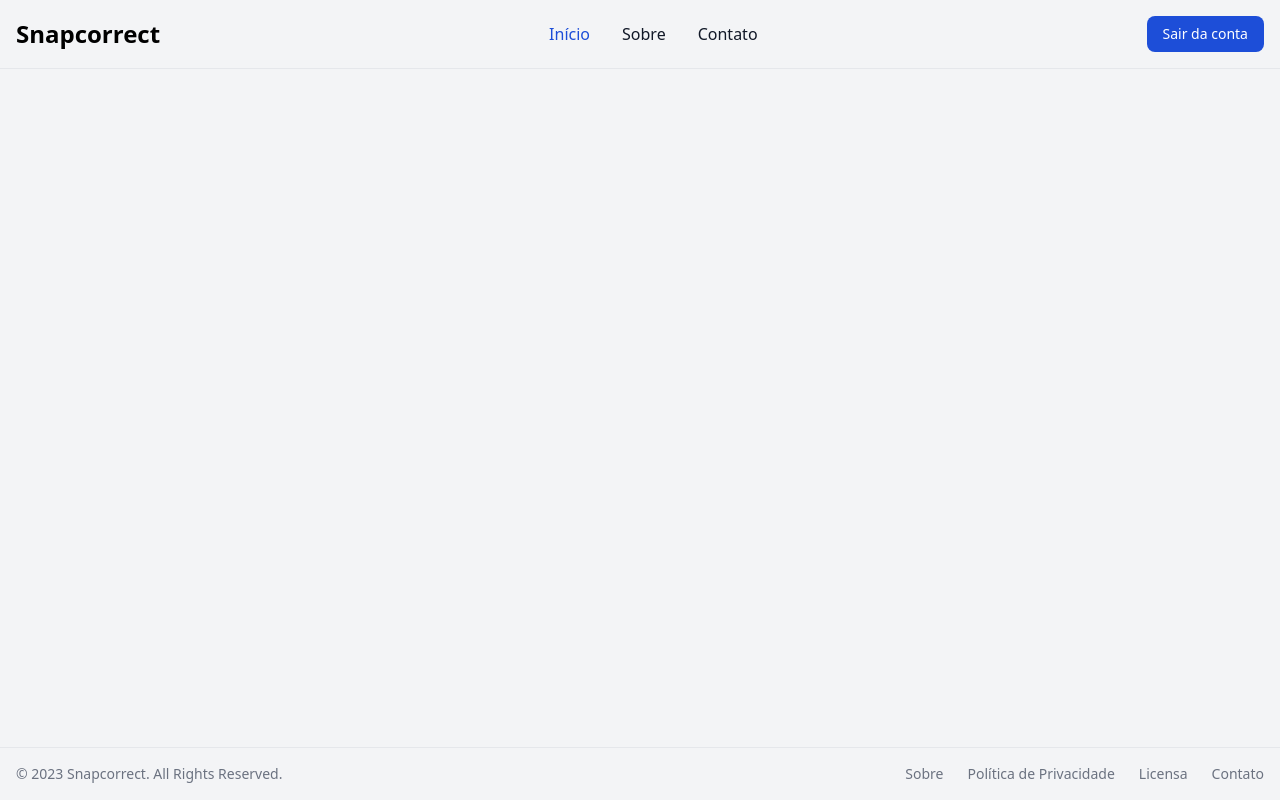
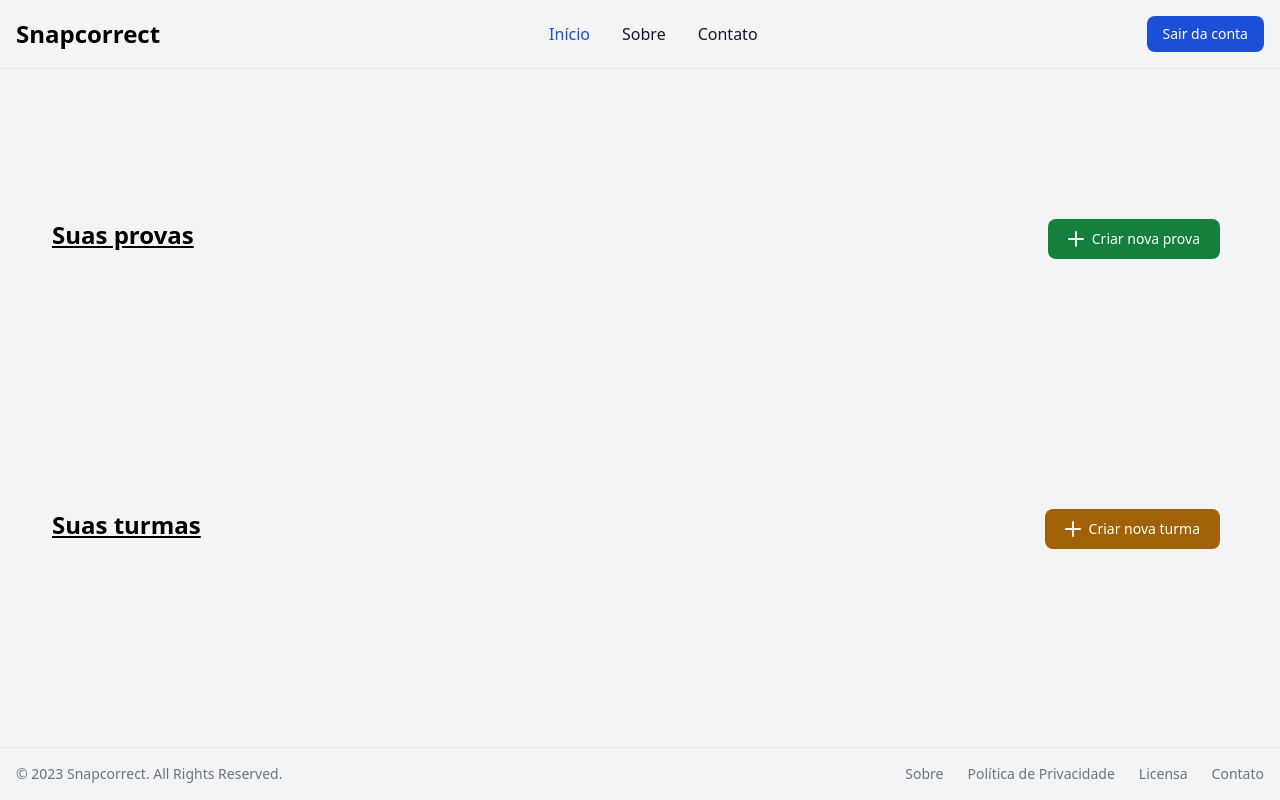
Before and after one commit to olooeez/hackaton-2023, a Flask app: page / in a window 1280 px wide. Run offline with Flask 3, Linux system fonts and the light colour scheme; the visitor is signed in with stand-in values (Sample User, id 1); data that the repository does not hold is empty; some libraries are stand-ins or nearby versions.

Commit message:
Added the home

```diff
--- a/snapcorrect/__init__.py
+++ b/snapcorrect/__init__.py
@@ -26,9 +26,13 @@ def create_app(test_config=None):
 
     from . import auth
     from . import professor
+    from . import grade
+    from . import test
 
     app.register_blueprint(auth.bp)
     app.register_blueprint(professor.bp)
+    app.register_blueprint(grade.bp)
+    app.register_blueprint(test.bp)
 
     app.add_url_rule("/", endpoint="index")
 
--- a/snapcorrect/professor/__init__.py
+++ b/snapcorrect/professor/__init__.py
@@ -1,10 +1,15 @@
-from flask import Blueprint, render_template
+from flask import Blueprint, render_template, g, session
 from snapcorrect.auth import login_required
+from snapcorrect.db import get_db
 
 bp = Blueprint("professor", __name__)
-
 
 @bp.route("/")
 @login_required
 def index():
-    return render_template("professor/index.html")
+    db = get_db()
+
+    tests = db.execute("SELECT * FROM test WHERE professor_id = ?", (session.get("professor_id"),)).fetchall()
+    grades = db.execute("SELECT * FROM grade WHERE professor_id = ?", (session.get("professor_id"),)).fetchall()
+
+    return render_template("professor/index.html", tests=tests, grades=grades)
--- a/snapcorrect/templates/professor/index.html
+++ b/snapcorrect/templates/professor/index.html
@@ -5,4 +5,58 @@ Início
 {% endblock %}
 
 {% block content %}
+<div class="p-4 m-9">
+    <div class="flex justify-between mb-10">
+        <h1 class="text-2xl font-bold underline">Suas provas</h1>
+        <a href="{{ url_for('test.create') }}"
+            class="focus:outline-none text-white bg-green-700 hover:bg-green-800 focus:ring-4 focus:ring-green-300 font-medium rounded-lg text-sm px-5 py-2.5 me-2 mb-2 text-center inline-flex items-center dark:focus:ring-[#3b5998]/55 me-2 mb-2">
+            <svg class="w-4 h-4 me-2" aria-hidden="true" xmlns="http://www.w3.org/2000/svg" fill="none"
+                viewBox="0 0 18 18">
+                <path stroke="currentColor" stroke-linecap="round" stroke-linejoin="round" stroke-width="2"
+                    d="M9 1v16M1 9h16" />
+            </svg>
+            Criar nova prova
+        </a>
+    </div>
+    <div class="overflow-x-auto">
+        <ul class="flex space-x-4">
+            {% for test in tests %}
+            <a href="{{ url_for('test.index', id=test['id']) }}"
+                class="block max-w-sm p-6 border-2 rounded-lg hover:bg-gray-200">
+                <li>
+                    <h5 class="mb-2 text-lg font-bold tracking-tight text-gray-900">{{ test["title"] }}</h5>
+                    <span class="font-normal text-gray-500 text-sm">{{ test['date'] }}</span>
+                </li>
+            </a>
+            {% endfor %}
+        </ul>
+    </div>
+</div>
+<div class="p-4 m-9">
+    <div class="flex justify-between mb-10">
+        <h1 class="text-2xl font-bold underline">Suas turmas</h1>
+        <a href="{{ url_for('grade.create') }}"
+            class="focus:outline-none text-white bg-yellow-700 hover:bg-yellow-800 focus:ring-4 focus:ring-yellow-300 font-medium rounded-lg text-sm px-5 py-2.5 me-2 mb-2 text-center inline-flex items-center dark:focus:ring-[#3b5998]/55 me-2 mb-2">
+            <svg class="w-4 h-4 me-2" aria-hidden="true" xmlns="http://www.w3.org/2000/svg" fill="none"
+                viewBox="0 0 18 18">
+                <path stroke="currentColor" stroke-linecap="round" stroke-linejoin="round" stroke-width="2"
+                    d="M9 1v16M1 9h16" />
+            </svg>
+            Criar nova turma
+        </a>
+    </div>
+    <div class="overflow-x-auto">
+        <ul class="flex space-x-4">
+            {% for grade in grades %}
+            <a href="{{ url_for('grade.index', id=grade['id']) }}"
+                class="block max-w-sm p-6 border-2 rounded-lg hover:bg-gray-200">
+                <li>
+                    <h5 class="mb-2 text-lg font-bold tracking-tight text-gray-900">{{ grade["title"] }}</h5>
+                    <span class="font-normal text-gray-500 text-sm">{{ grade['date'] }}</span>
+                </li>
+            </a>
+            {% endfor %}
+        </ul>
+    </div>
+</div>
 {% endblock %}
```
Also changed, not shown: snapcorrect/grade/__init__.py (added, +16 -0 lines), snapcorrect/test/__init__.py (added, +16 -0 lines).
